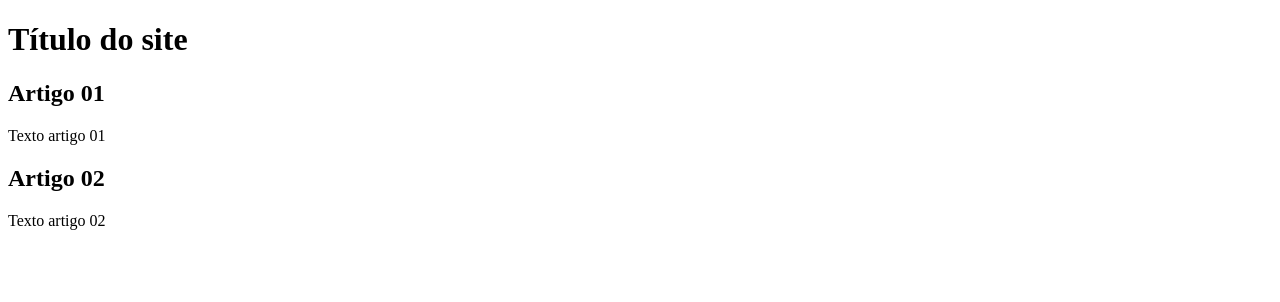
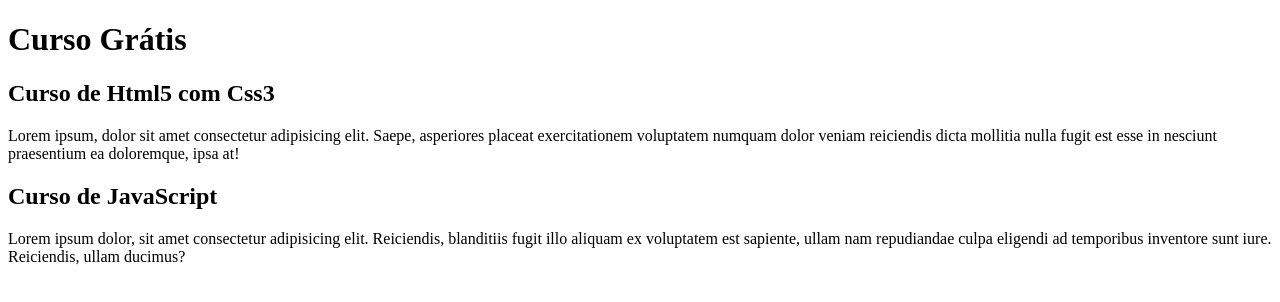
Before and after one commit to carlosmagnopereira/projeto-site, a plain HTML site: page index.html in a window 1280 px wide. Drawn offline with Linux system fonts and the light colour scheme.

Commit message:
comecei a escrever o conteúdo

```diff
--- a/index.html
+++ b/index.html
@@ -9,15 +9,15 @@
 <body>
     <main>
         <header>
-            <h1>Título do site</h1>
+            <h1>Curso Grátis</h1>
         </header>
         <article>
-            <h2>Artigo 01</h2>
-            <p>Texto artigo 01</p>
+            <h2>Curso de Html5 com Css3</h2>
+            <p>Lorem ipsum, dolor sit amet consectetur adipisicing elit. Saepe, asperiores placeat exercitationem voluptatem numquam dolor veniam reiciendis dicta mollitia nulla fugit est esse in nesciunt praesentium ea doloremque, ipsa at!</p>
         </article>
         <article>
-            <h2>Artigo 02</h2>
-            <p>Texto artigo 02</p>
+            <h2>Curso de JavaScript</h2>
+            <p>Lorem ipsum dolor, sit amet consectetur adipisicing elit. Reiciendis, blanditiis fugit illo aliquam ex voluptatem est sapiente, ullam nam repudiandae culpa eligendi ad temporibus inventore sunt iure. Reiciendis, ullam ducimus?</p>
         </article>
     </main>
 
```
